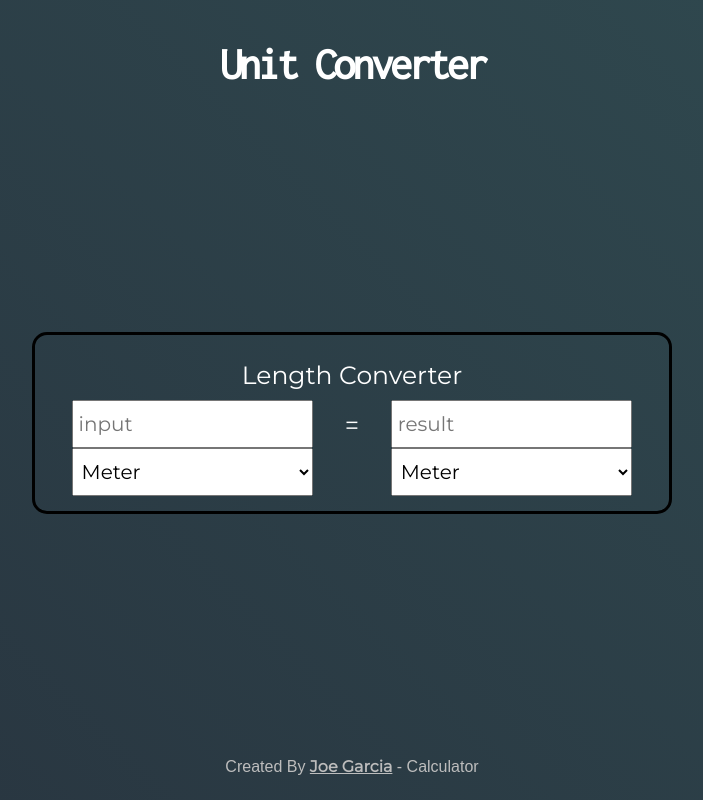
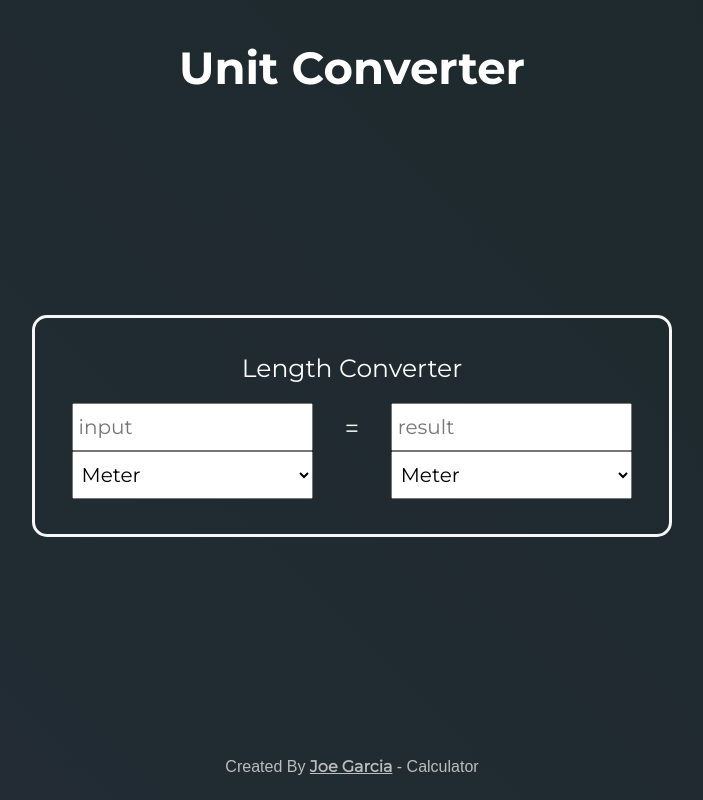
Before and after one commit to robertgarcia305/unit-converter, a plain HTML site: page index.html in a window 1280 px wide. Shown: the whole page, without its empty margins (288-991 px from the left). Drawn offline with Linux system fonts and the light colour scheme.

Commit message:
Add files via upload

```diff
--- a/index.css
+++ b/index.css
@@ -4,8 +4,8 @@
 }
 
 @font-face {
-    font-family: "inconsolata";
-    src: url("fonts/Inconsolata-Regular.ttf");
+    font-family: "monserrat-bold";
+    src: url("fonts/Montserrat-Bold.ttf");
 }
 
 * {
@@ -16,7 +16,7 @@
 
 .page-wrap {
     background: rgb(237, 245, 250);
-    background: linear-gradient(45deg, rgb(40, 52, 63) 0%, rgb(48, 74, 80) 100%);
+    background: linear-gradient(45deg, rgb(35, 44, 53) 0%, rgb(29, 41, 44) 100%);
     background-repeat: no-repeat;
     display: flex;
     flex-direction: column;
@@ -26,7 +26,7 @@
 }
 
 .converter-wrap {
-    border: 3px solid black;
+    border: 3px solid rgb(247, 247, 247);
     width: 50%;
     padding: 15px;
     border-radius: 15px;
@@ -35,9 +35,8 @@
 h3 {
     font-size: 45px;
     color: white;
-    font-family: inconsolata;
+    font-family: monserrat-bold;
     margin-top: 40px;
-    letter-spacing: -0.08em;
 }
 
 p {
@@ -54,9 +53,14 @@ input, option, select {
     padding: 10px 5px;
 }
 
+.unit-top {
+    margin: 20px 0px;
+}
+
 .unit-bottom {
     display: flex;
     justify-content: space-evenly;
+    margin: 20px 0px;
 }
 
 .column {
```
Also changed, not shown: fonts/Montserrat-Bold.ttf (added), fonts/Rubik-Light.ttf (added).
